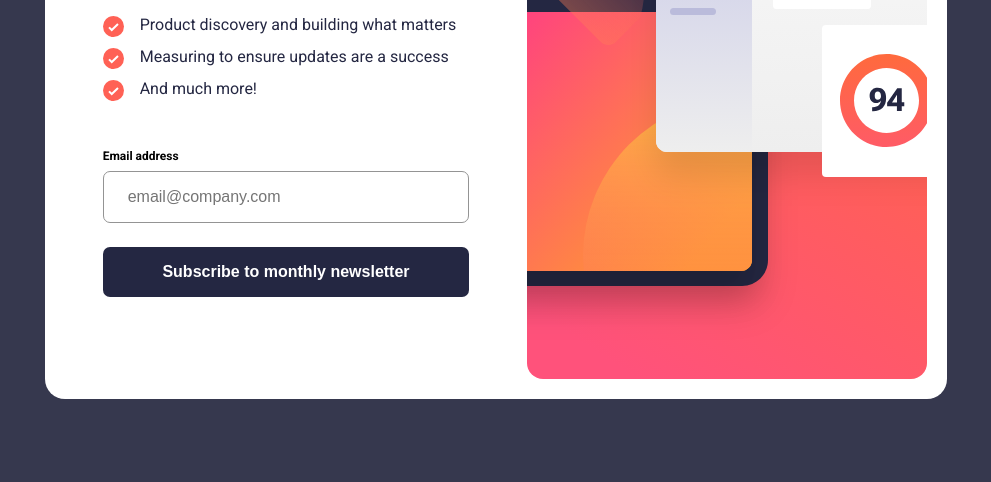
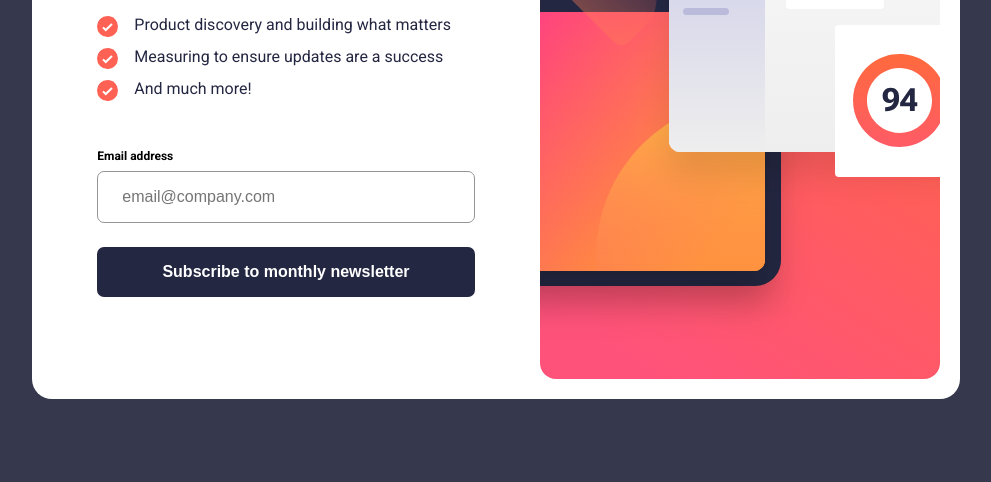
Before and after one commit to AdamMatulay/newsletter-sign-up-with-success-message, a plain HTML site: page index.html in a window 1280 px wide. Shown: the part 318-800 px from the top of the page, without its empty margins (144-1135 px from the left). Drawn offline with Linux system fonts and the light colour scheme.

Commit message:
css finished

```diff
--- a/index.html
+++ b/index.html
@@ -15,7 +15,7 @@
 
 </head>
 <body>
-  <section>
+  <section class="newsletter-card-wrapper">
     <div class="newsletter-card">
 
       <picture class="newsletter-illustration">
--- a/styles.css
+++ b/styles.css
@@ -14,21 +14,27 @@
 }
 
 body {
-    font-family: 'Roboto', monospace;
+    font-family: 'Roboto', sans-serif;
     font-style: normal;
+
+}
+
+.newsletter-card-wrapper {
     display: flex;
     justify-content: center;
     min-height: 100dvh;
     background: var(--blue-700);
+    width: 100%;
 }
 
 .newsletter-card {
     background: var(--white);
+    display: flex;
     min-height: 100%;
-    display: flex;
     flex-direction: column;
     gap: 2em;
     width: 100%;
+    opacity: 1;
 }
 
 .newsletter-illustration img{
@@ -146,7 +152,7 @@ body {
 
 @media only screen and (min-width: 48em) {
 
-    body {
+    .newsletter-card-wrapper {
         align-items: center;
     }
 
@@ -196,6 +202,6 @@ body {
 /* JS TOGGLE */
 
 .hidden {
-    display: none !important;]
+    display: none !important;
     opacity: 0;
 }
```
